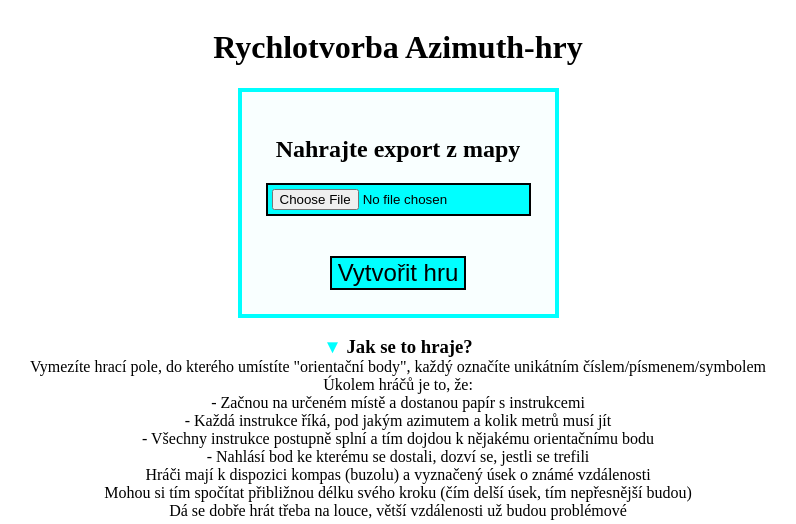
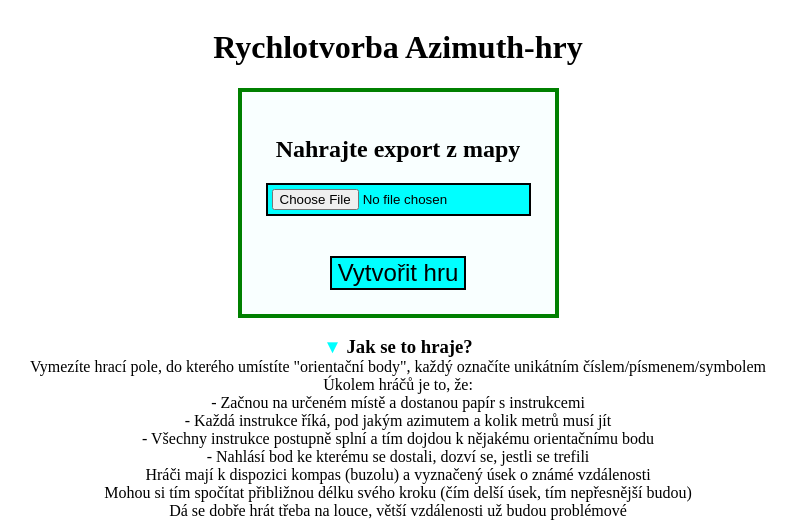
Before and after one commit to vokymir/azimuth, a Flask app: page / in a window 1280 px wide. Shown: the top 524 px of the page, without its empty margins (242-1038 px from the left). Run offline with Flask 3, Linux system fonts and the light colour scheme.

```diff
--- a/templates/index.html
+++ b/templates/index.html
@@ -20,7 +20,7 @@
 
         #wrapper {
             padding: 24px;
-            border: 4px solid aqua;
+            border: 4px solid green;
             background-color: rgba(0, 255, 255, 0.025);
         }
 
```
